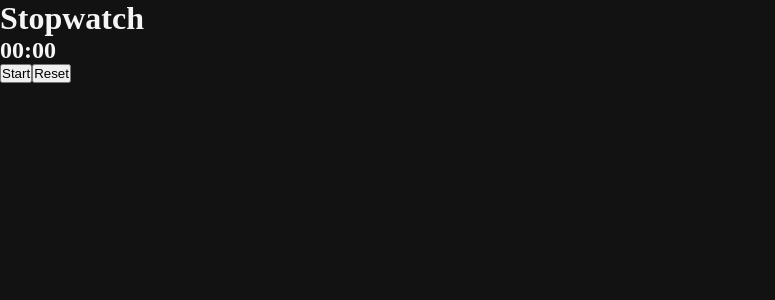
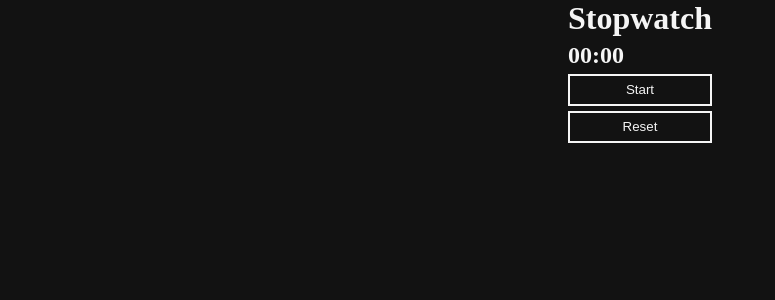
Before and after one commit to Espadv69/Course-2025, a React (Vite) app in the folder Stopwatch/: page / in a window 1280 px wide. Shown: the top 300 px of the page, without its empty margins (0-775 px from the left). Built offline with nearby package versions, Linux system fonts and the light colour scheme; the HTML template or start-up script is replaced by a standard one.

Commit message:
Add CSS styles for Stopwatch component layout and button states

```diff
--- a/Stopwatch/src/components/Stopwatch.css
+++ b/Stopwatch/src/components/Stopwatch.css
@@ -0,0 +1,19 @@
+.stopwatch {
+  display: grid;
+  place-content: center;
+  gap: 5px;
+
+  button {
+    cursor: pointer;
+    padding: .4rem;
+
+    border: 2px solid currentColor;
+    color: currentColor;
+    background: transparent;
+  }
+
+  button:disabled {
+    background: gray;
+    opacity: .5;
+  }
+}
```
